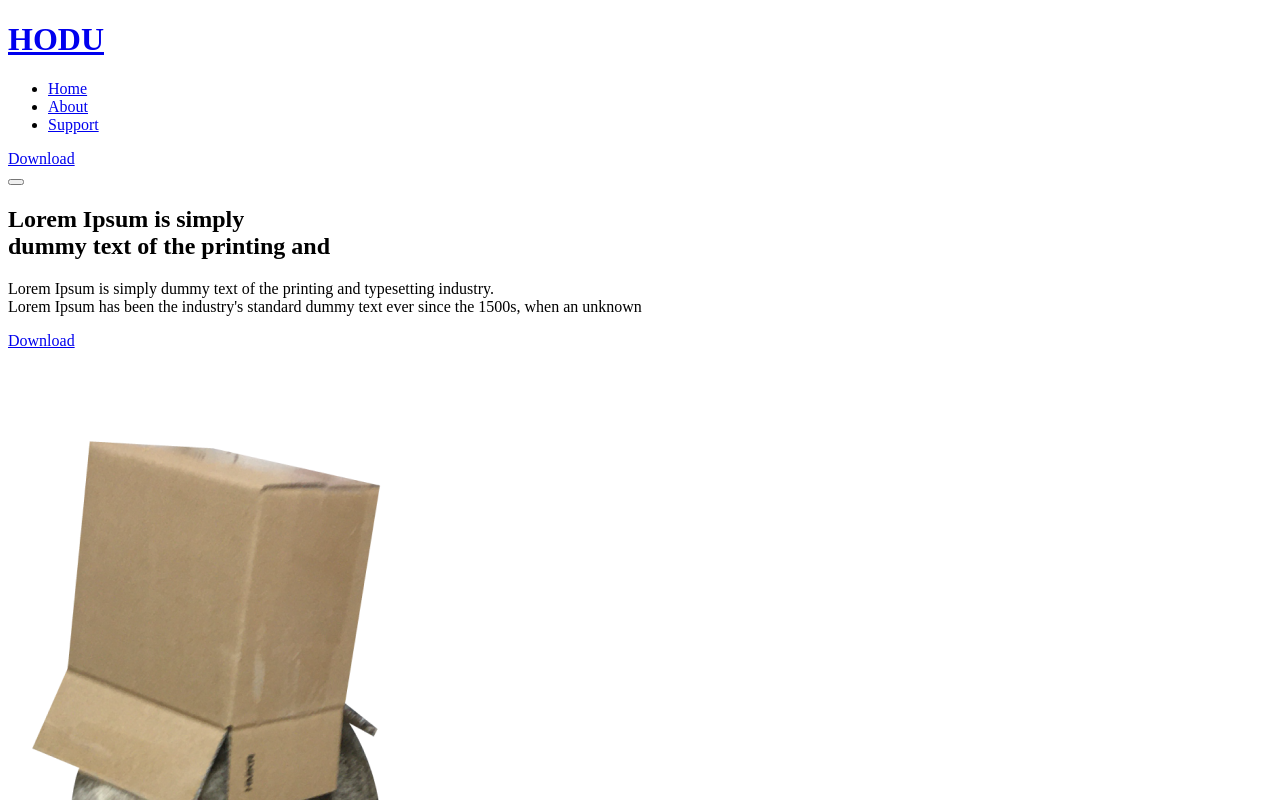
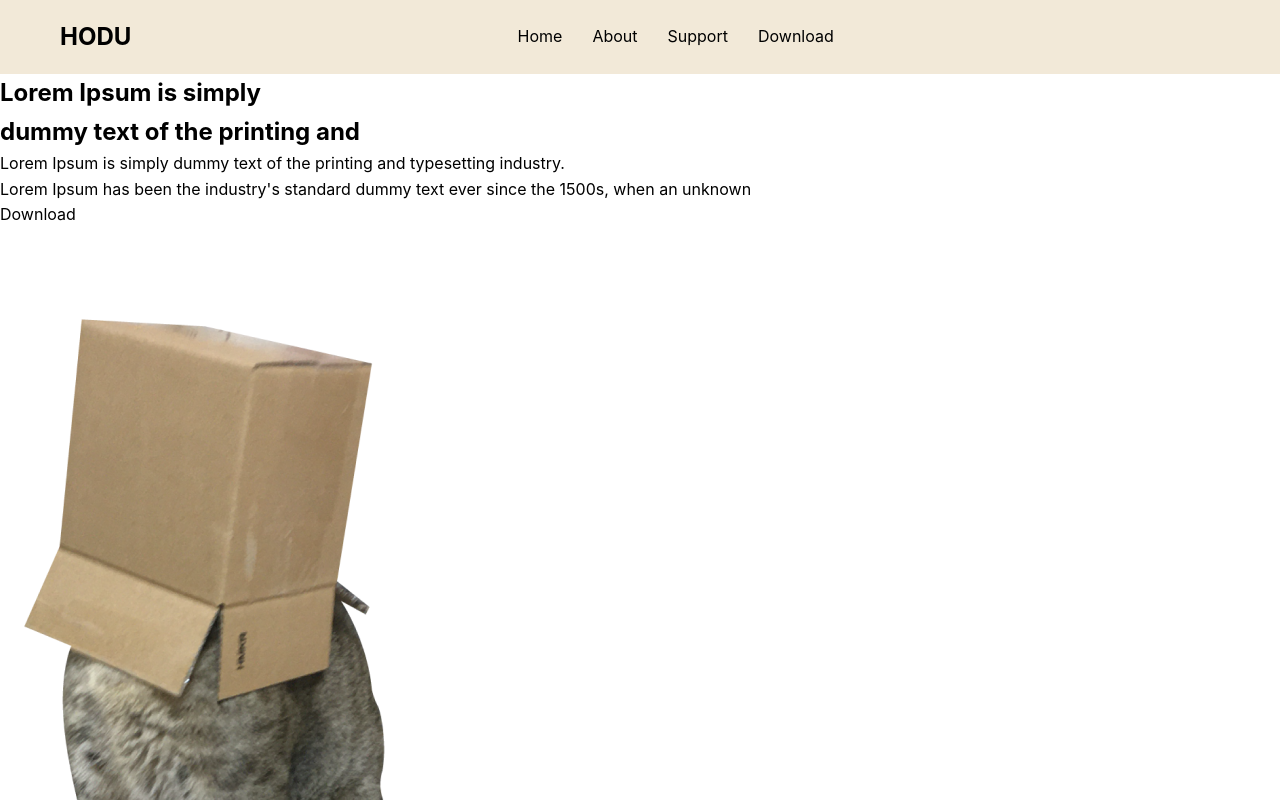
Before and after one commit to TaeyeongHan2/landing_page, a plain HTML site: page index.html in a window 1280 px wide. Shown: the top 800 px of the page. Drawn offline with Linux system fonts and the light colour scheme; a script that the page names is missing.

Commit message:
feat : header 스타일 구현

```diff
--- a/index.html
+++ b/index.html
@@ -6,7 +6,7 @@
     <meta name="description" content="HODU - Lorem Ipsum is simply dummy text of the printing and typesetting industry">
     <meta name="keywords" content="HODU, printing, typesetting">
     <title>HODU - Home</title>
-    <link rel="stylesheet" href="styles.css">
+    <link rel="stylesheet" href="style.css">
 </head>
 <body>
     <header class="header">
--- /dev/null
+++ b/style.css
@@ -0,0 +1,87 @@
+/* Reset & Base Styles */
+* {
+    margin: 0;
+    padding: 0;
+    box-sizing: border-box;
+}
+
+body {
+    font-family: 'Pretendard', -apple-system, BlinkMacSystemFont, system-ui, Roboto, sans-serif;
+    color: #000000;
+    line-height: 1.6;
+}
+
+a {
+    text-decoration: none;
+    color: inherit;
+}
+
+ul {
+    list-style: none;
+}
+
+button {
+    border: none;
+    background: none;
+    cursor: pointer;
+    font-family: inherit;
+}
+
+img {
+    max-width: 100%;
+    height: auto;
+    display: block;
+}
+
+/* Header Styles */
+.header {
+    background-color: #F2E9D8;
+    padding: 18px 0;
+    position: sticky;
+    top: 0;
+    z-index: 1000;
+}
+
+.header__container {
+    max-width: 1280px;
+    margin: 0 auto;
+    padding: 0 60px;
+    display: flex;
+    justify-content: space-between;
+    align-items: center;
+}
+
+/* Logo */
+.header__logo {
+    font-size: 24px;
+    font-weight: 700;
+    color: #000000;
+}
+
+.header__logo a {
+    display: block;
+}
+
+/* Navigation */
+.header__nav {
+    display: flex;
+    align-items: center;
+    gap: 30px;
+}
+
+.nav__list {
+    display: flex;
+    gap: 30px;
+    align-items: center;
+}
+
+.nav__link {
+    font-size: 16px;
+    font-weight: 400;
+    color: #000000;
+    transition: color 0.3s ease;
+}
+
+.nav__link:hover {
+    color: #D97652;
+}
```
